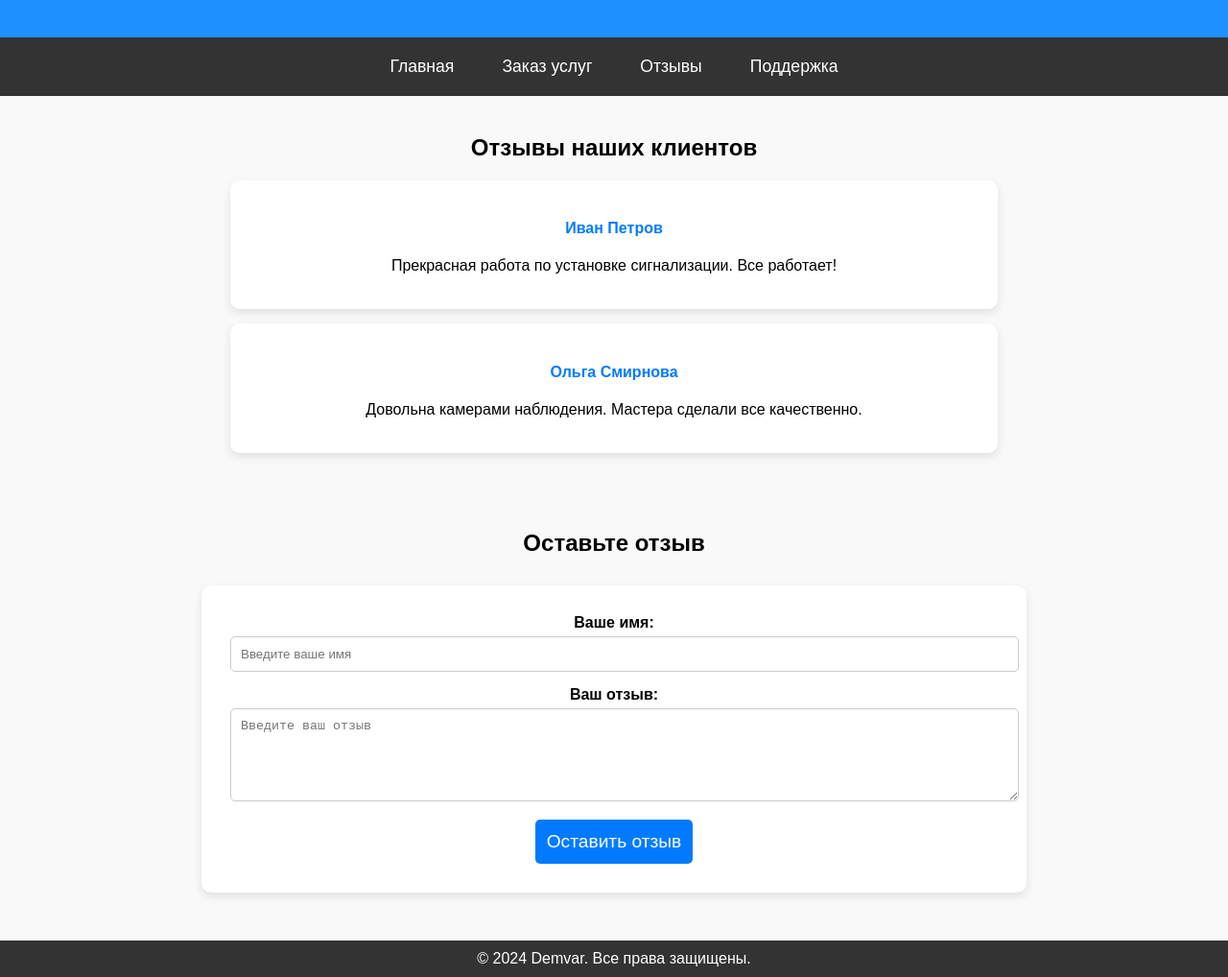
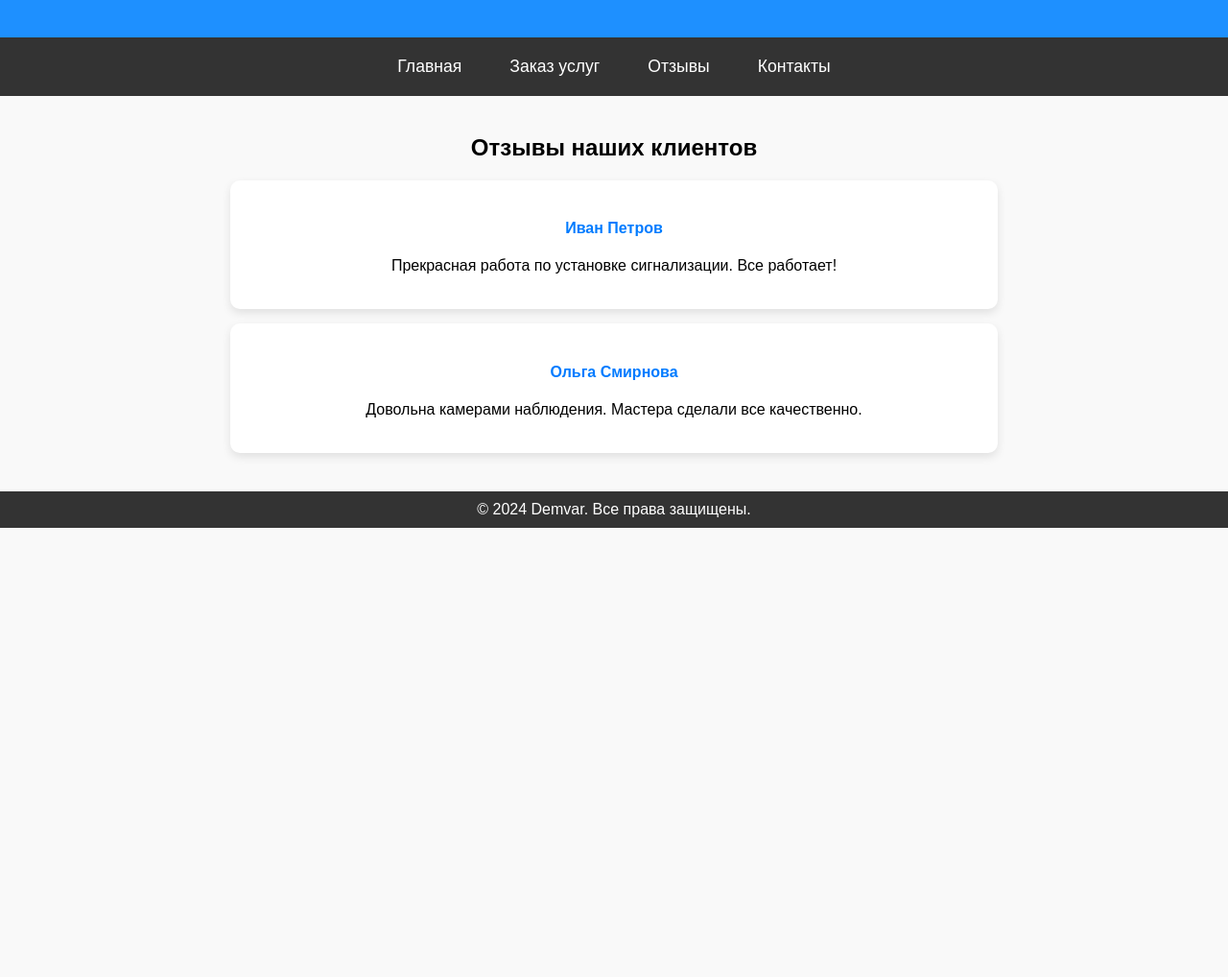
Before and after one commit to Demvar/demvar, a plain HTML site: page reviews.html in a window 1280 px wide. Shown: the part 81-1099 px from the top of the page at 96% size. After the commit the page ends 800 px from the top, so only its background shows below. Drawn offline with Linux system fonts and the light colour scheme.

Commit message:
Update reviews.html

```diff
--- a/reviews.html
+++ b/reviews.html
@@ -66,44 +66,6 @@
             font-size: 1rem;
         }
 
-        .review-form {
-            max-width: 800px;
-            margin: 30px auto;
-            background: white;
-            padding: 30px;
-            border-radius: 10px;
-            box-shadow: 0 4px 10px rgba(0, 0, 0, 0.1);
-        }
-
-        .review-form label {
-            display: block;
-            margin-bottom: 5px;
-            font-weight: bold;
-        }
-
-        .review-form input, .review-form textarea {
-            width: 100%;
-            padding: 10px;
-            margin-bottom: 15px;
-            border: 1px solid #ccc;
-            border-radius: 5px;
-        }
-
-        .review-form button {
-            padding: 12px;
-            font-size: 1.2rem;
-            color: white;
-            background-color: #007bff;
-            border: none;
-            border-radius: 5px;
-            cursor: pointer;
-            transition: background 0.3s;
-        }
-
-        .review-form button:hover {
-            background-color: #0056b3;
-        }
-
         footer {
             text-align: center;
             padding: 10px;
@@ -121,7 +83,7 @@
         <a href="index.html">Главная</a>
         <a href="services.html">Заказ услуг</a>
         <a href="reviews.html">Отзывы</a>
-        <a href="support.html">Поддержка</a>
+        <a href="contact.html">Контакты</a>
     </nav>
 
     <section>
@@ -138,21 +100,6 @@
         </div>
     </section>
 
-    <section>
-        <h2>Оставьте отзыв</h2>
-        <form class="review-form" action="https://formsubmit.co/your-email@example.com" method="POST">
-            <label for="name">Ваше имя:</label>
-            <input type="text" id="name" name="name" placeholder="Введите ваше имя" required>
-
-            <label for="review">Ваш отзыв:</label>
-            <textarea id="review" name="review" rows="5" placeholder="Введите ваш отзыв" required></textarea>
-
-            <input type="hidden" name="_captcha" value="false">
-            <input type="hidden" name="_next" value="https://your-website.github.io/thank-you.html">
-            <button type="submit">Оставить отзыв</button>
-        </form>
-    </section>
-
     <footer>
         © 2024 Demvar. Все права защищены.
     </footer>
```
